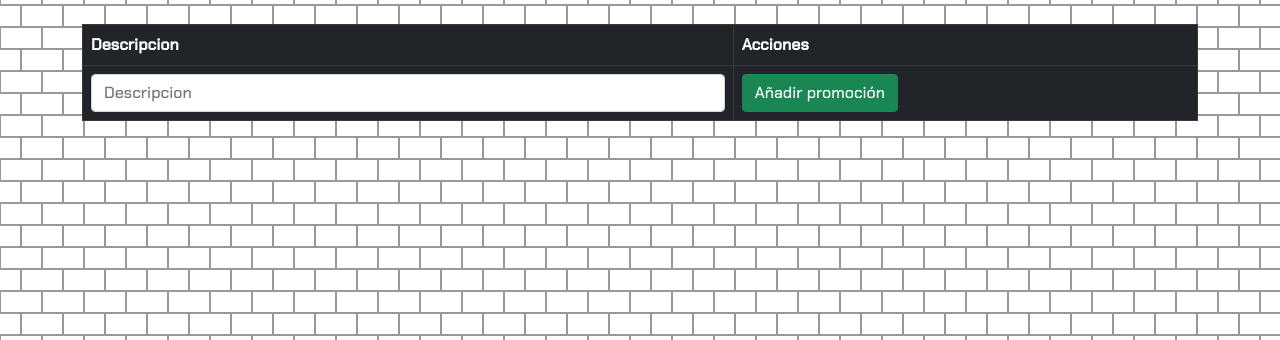
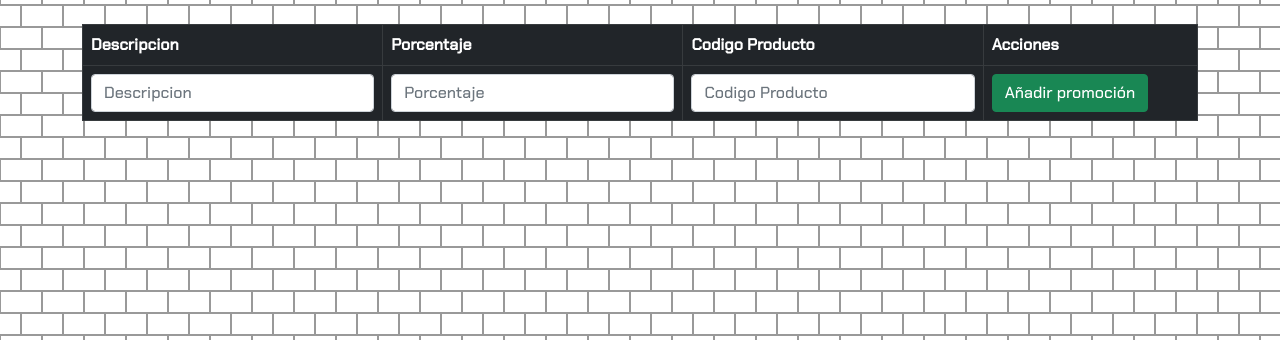
Before and after one commit to IgnacioDT137/djangoMB, a Django app: page /crudPromos in a window 1280 px wide. Shown: the part 105-445 px from the top of the page. Run offline with Django 4.2, Linux system fonts and the light colour scheme; data that the repository does not hold is empty.

Commit message:
modifique la tabla de crud productos

```diff
--- a/app/templates/app/crudPromos.html
+++ b/app/templates/app/crudPromos.html
@@ -11,11 +11,15 @@
         <thead>
             <tr>
                 <th scope="col">Descripcion</th>
+                <th scope="col">Porcentaje</th>
+                <th scope="col">Codigo Producto</th>
                 <th scope="col">Acciones</th>
             </tr>
             <form action="{% url 'addPromos' %}" method="post" autocomplete="off">
                 {% csrf_token %}
                 <td><input type="text" name="descripcion" placeholder="Descripcion" class="form-control"></td>
+                <td><input type="number" name="pct" class="form-control" placeholder="Porcentaje"></td>
+                <td><input type="number" name="code" class="form-control" placeholder="Codigo Producto"></td>
                 <td><button class="btn btn-success" type="submit">Añadir promoción</button></td>
             </form>
         </thead>
@@ -24,6 +28,12 @@
             <tr>
                 <td>
                     <p>{{p.descripcion}}</p>
+                </td>
+                <td>
+                    <p>{{p.porcentaje}}%</p>
+                </td>
+                <td>
+                    <p>{{p.codigo}}</p>
                 </td>
                 <td>
                     <a href="{% url 'editPromo' p.id_promo %}" class="btn btn-primary">Modificar</a>
```
